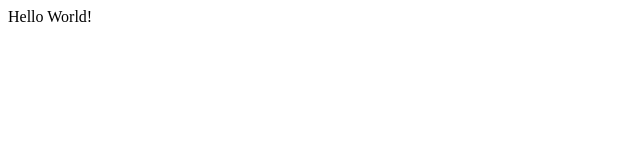
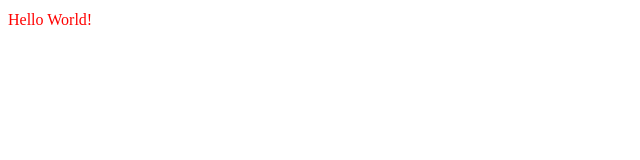
Before and after one commit to Ushinji/carousel_ui, a React app: page / in a window 1280 px wide. Shown: the top 160 px of the page, without its empty margins (0-640 px from the left). Built offline with nearby package versions, Linux system fonts and the light colour scheme.

Commit message:
Setup styled-components

```diff
--- a/package.json
+++ b/package.json
@@ -11,11 +11,14 @@
   "license": "ISC",
   "dependencies": {
     "react": "^16.13.1",
-    "react-dom": "^16.13.1"
+    "react-dom": "^16.13.1",
+    "styled-components": "^5.1.1",
+    "typescript-styled-plugin": "^0.15.0"
   },
   "devDependencies": {
     "@types/react": "^16.9.35",
     "@types/react-dom": "^16.9.8",
+    "@types/styled-components": "^5.1.0",
     "html-webpack-plugin": "^4.3.0",
     "ts-loader": "^7.0.5",
     "typescript": "^3.9.3",
--- a/src/components/pages/RootPage/index.tsx
+++ b/src/components/pages/RootPage/index.tsx
@@ -1,7 +1,14 @@
 import * as React from 'react';
+import styled from 'styled-components';
+
+const LContainer = styled.div`
+  font-size: 16px;
+  color: red;
+  line-height: 1.5;
+`;
 
 const RootPage: React.FC = () => {
-  return <div>Hello World!</div>
+  return <LContainer>Hello World!</LContainer>
 }
 
 export default RootPage;
```
Also changed, not shown: tsconfig.json (+6 -1 lines), 1 other file (tests, documents, lock files or other folders).
